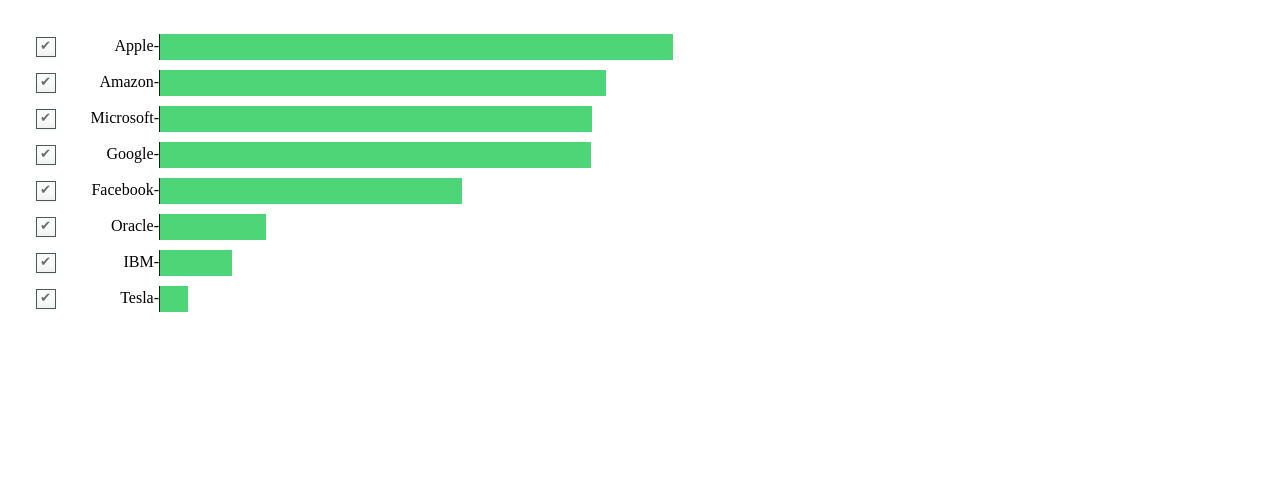
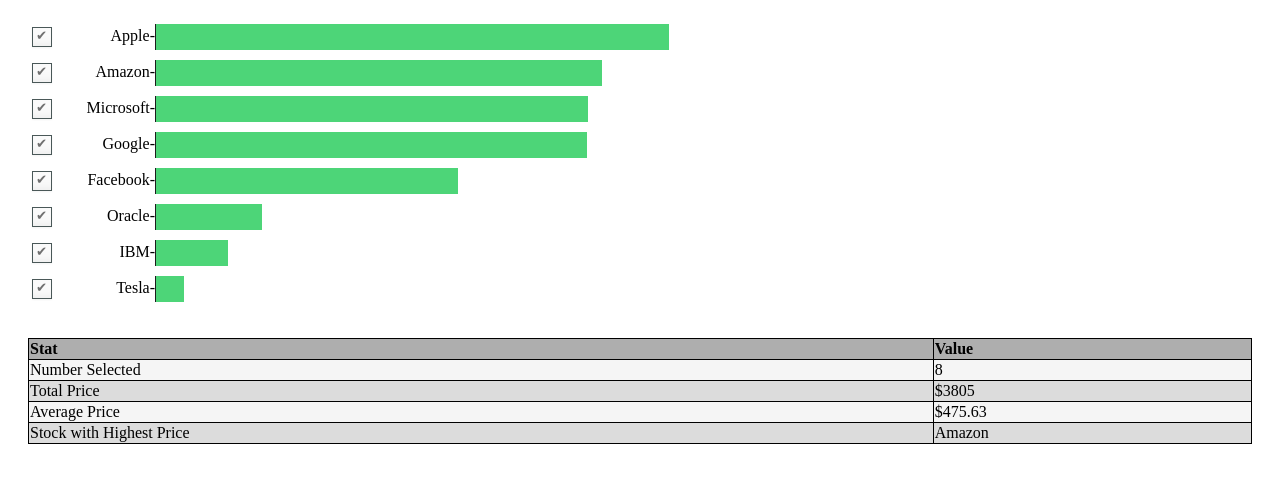
Before and after one commit to lance13c/novus-test, a plain HTML site: page index.html in a window 1280 px wide. Drawn offline with Linux system fonts and the light colour scheme.

Commit message:
migrated js calculation into css

```diff
--- a/css/style.css
+++ b/css/style.css
@@ -6,10 +6,19 @@
   box-sizing: border-box;
 }
 
+body {
+  overflow-x: hidden;
+}
+
 .container {
   display: flex;
   justify-content: left;
   margin: 0 20px;
+  flex-flow: column;
+}
+
+.bar-chart-container {
+  width: 100%;
 }
 
 .bar-chart {
@@ -69,14 +78,6 @@
   border-bottom: 8px solid transparent;
 }
 
-.tooltip .tooltip--price {
-
-}
-
-.tooltip .tooltip--market-cap {
-
-}
-
 .bar-chart li:hover .tooltip {
   opacity: 1;
 }
@@ -116,6 +117,10 @@
 }
 
 .bar-chart li .bar {
+  --market-cap: 1;
+  --max-market-cap: 1;
+  --max-length: 60%;
+  width: calc(var(--market-cap) / var(--max-market-cap) * var(--max-length));
   background-color: #4dd578;
   display: inline-block;
   list-style-type: none;
@@ -123,7 +128,35 @@
   border-left: solid 1px rgb(29, 29, 29);
 }
 
+.stat-table {
+  margin-top: 20px;
+  border-collapse: collapse;
+  width: 100%;
+}
 
+.stat-table tr:first-child {
+  width: 60%;
+}
+
+.stat-table thead tr {
+  background-color: #aeaeae;
+}
+
+.stat-table tbody tr:nth-child(2n) {
+  background-color: #dcdcdc;
+}
+.stat-table tbody tr:nth-child(2n + 1) {
+  background-color: #f5f5f5;
+}
+
+.stat-table td {
+  border: 1px solid black;
+}
+
+.stat-table th {
+  border: 1px solid black;
+  text-align: left;
+}
 
 /* @keyframes grow {
   0% {
--- a/index.html
+++ b/index.html
@@ -10,8 +10,35 @@
 <body>
     <section class="container">
 
+        <div class="bar-chart-container">
+
+        </div>
+
         <table class="stat-table">
-
+            <thead>
+                <tr>
+                    <th>Stat</th>
+                    <th>Value</th>
+                </tr>
+            </thead>
+            <tbody>
+                <tr>
+                    <td>Number Selected</td>
+                    <td class="stat-table__number-selected">0</td>
+                </tr>
+                <tr>
+                    <td>Total Price</td>
+                    <td class="stat-table__total-price">0</td>
+                </tr>
+                <tr>
+                    <td>Average Price</td>
+                    <td class="stat-table__average-price">0</td>
+                </tr>
+                <tr>
+                    <td>Stock with Highest Price</td>
+                    <td class="stat-table__height-stock">0</td>
+                </tr>
+            </tbody>
         </table>
     </section>
 
--- a/js/main.js
+++ b/js/main.js
@@ -24,6 +24,8 @@
                     this.update();
                 });
             });
+
+            this.update();
         }
 
         /**
@@ -90,7 +92,7 @@
             let totalPrice = this.getTotalPrice(selectedCheckboxes);
             if (selectedCheckboxes.length <= 0) {return 0;}
 
-            return totalPrice / selectedCheckboxes.length;
+            return Math.round((totalPrice / selectedCheckboxes.length) * 100) / 100;
         }
 
         /**
@@ -101,7 +103,7 @@
         getHighestPriceStock(selectedCheckboxes) {
             let company = {
                 price: 0,
-                name: ''
+                name: 'No Stocks Selected'
             };
 
             selectedCheckboxes.forEach((checkbox) => {
@@ -114,13 +116,31 @@
             return company.name;
         }
 
+        updateTableContent() {
+            let statTableEl = document.querySelector('.stat-table');
+
+            let colNumberSelected = document.querySelector('.stat-table__number-selected');
+            colNumberSelected.innerText = this.numberSelected;
+
+            let colTotalPrice = document.querySelector('.stat-table__total-price');
+            colTotalPrice.innerText = `$${this.totalPrice}`;
+
+            let colAveragePrice = document.querySelector('.stat-table__average-price');
+            colAveragePrice.innerText = `$${this.averagePrice}`;
+
+            let colStockHighestPrice = document.querySelector('.stat-table__height-stock');
+            colStockHighestPrice.innerText = this.highestPriceStock;
+        }
+
         update() {
 
             let selectedCheckboxes = this.fetchSelectedCheckboxes();
-            console.log(this.getNumberSelected(selectedCheckboxes));
-            console.log(this.getTotalPrice(selectedCheckboxes));
-            console.log(this.getAveragePrice(selectedCheckboxes));
-            console.log(this.getHighestPriceStock(selectedCheckboxes));
+            this.numberSelected = this.getNumberSelected(selectedCheckboxes);
+            this.totalPrice = this.getTotalPrice(selectedCheckboxes);
+            this.averagePrice = this.getAveragePrice(selectedCheckboxes);
+            this.highestPriceStock = this.getHighestPriceStock(selectedCheckboxes);
+
+            this.updateTableContent();
         }
 
 
@@ -174,7 +194,7 @@
      */
     function generateBarChart(data) {
         // Max bar length in percentage
-        const maxBarLength = 60;
+        const maxBarLength = 80;
 
         let maxMarketCap = undefined;
 
@@ -183,7 +203,7 @@
 
         data.forEach((company) => {
             maxMarketCap = (!maxMarketCap) ? company.marketCap : maxMarketCap;
-            let marketCapPercentage = company.marketCap / maxMarketCap * maxBarLength;
+            //let marketCapPercentage = company.marketCap / maxMarketCap * maxBarLength;
 
             let checkBox = document.createElement('input');
             checkBox.classList.add('check-box');
@@ -197,8 +217,8 @@
 
             let bar = document.createElement('span');
             bar.classList.add('bar');
-            bar.setAttribute('style', `width: ${marketCapPercentage}%`);
-
+            bar.setAttribute('style', `--market-cap: ${company.marketCap};
+                                       --max-market-cap: ${maxMarketCap}`);
             let entryEl = document.createElement('li');
             entryEl.data = company;
             entryEl.appendChild(checkBox);
@@ -218,7 +238,7 @@
 
     function init() {
 
-        let container = document.querySelector('.container');
+        let container = document.querySelector('.bar-chart-container');
 
         // Creates a list of decending order data;
         let dataDecending = data.sort(compareMarketCap).reverse();
@@ -226,6 +246,10 @@
         let barChart = generateBarChart(dataDecending);
         container.appendChild(barChart);
 
+        window.addEventListener('resize', (e) => {
+
+        })
+
         let stateTable = new StatTable();
     }
 
```
